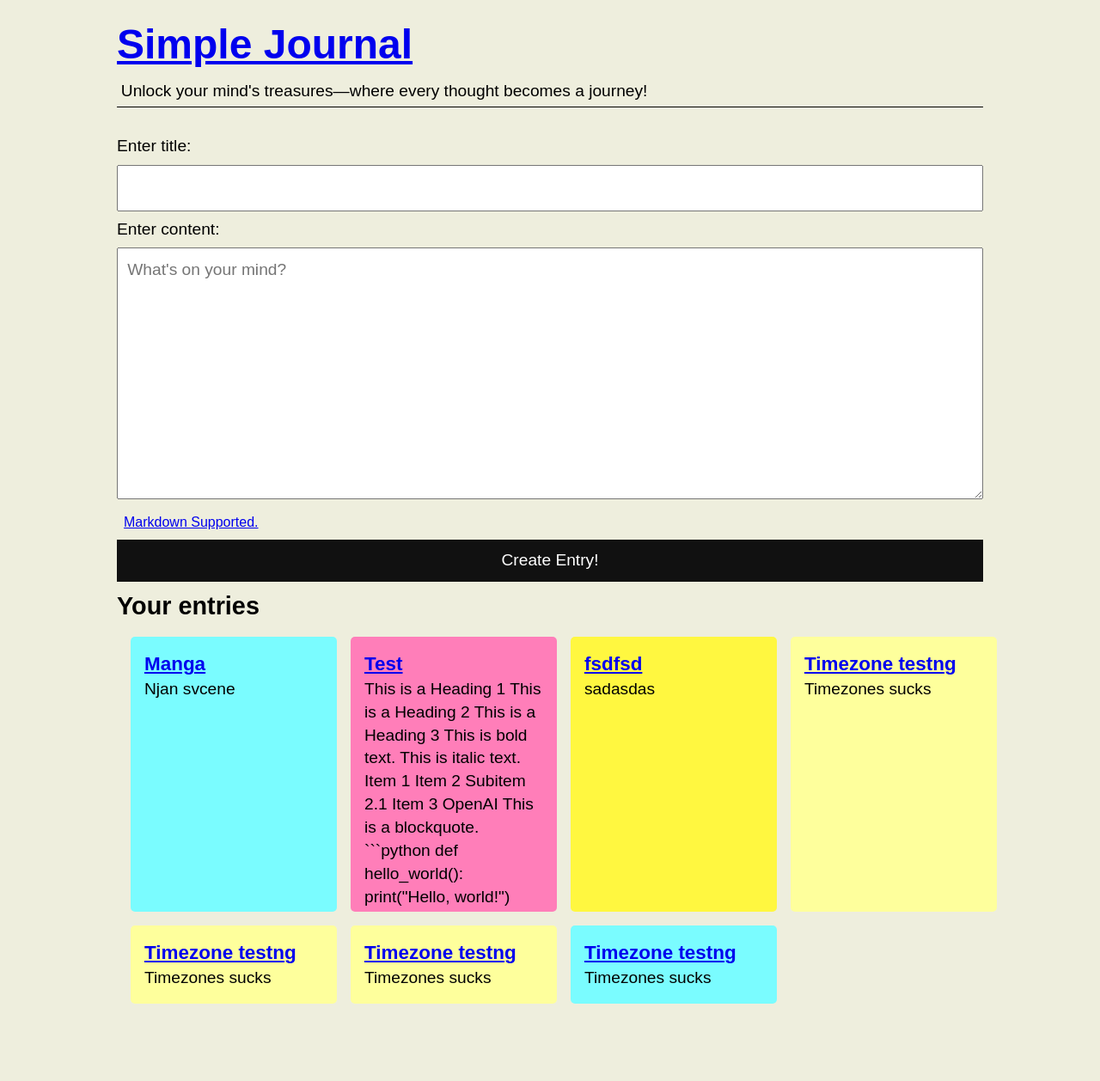
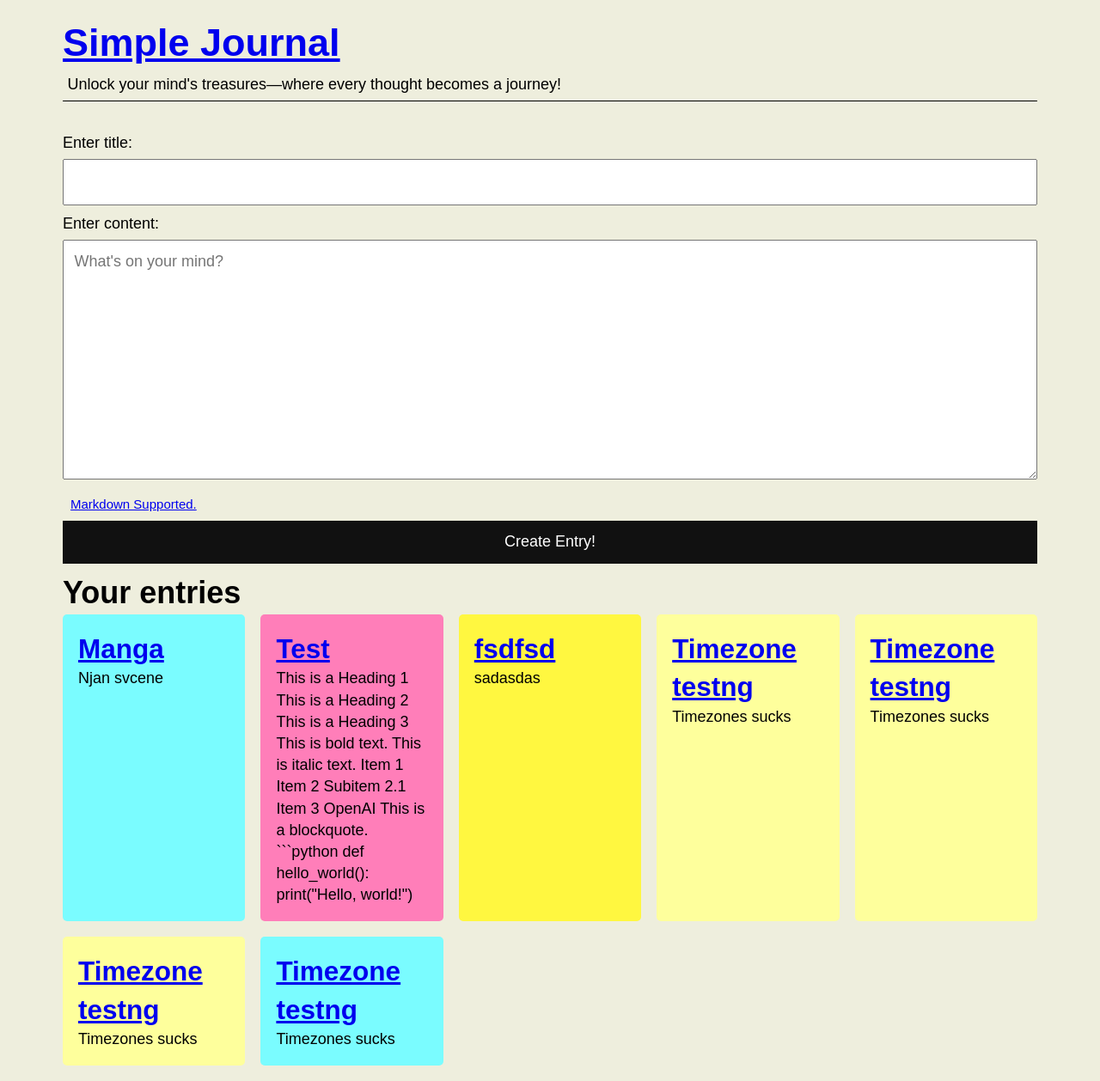
Before and after one commit to vachan-maker/simple-journal, a Flask app: page / in a window 1280 px wide. Shown: the whole page at 86% size. Before the commit the page ends 1168 px from the top, so only its background shows below. Run offline with Flask 3, Linux system fonts and the light colour scheme; some web fonts are replaced.

Commit message:
organizing css

```diff
--- a/simpleJournal/static/style.css
+++ b/simpleJournal/static/style.css
@@ -3,36 +3,60 @@
     margin: 0;
     padding:0;
 }
+html {
+    font-size:18px;
+}
 header {
     margin-bottom: 2rem;
     border-bottom: 1px solid black;
 }
-label {
-    margin-bottom: 0.5rem;
-}
 body
 {
     font-family: 'Supreme', sans-serif;
-    font-size:1.2em;
+    font-size:1rem;
     line-height: 1.4;
     max-width: 65rem;
     margin: 0 auto;
     padding: 1rem;
     background-color: #eeeedd;
 }
-h1 {
-    font-family: 'Chubbo', sans-serif;
-    font-size: 2.5em;
-    line-height: 1.5;
-
-}
-h2,h3 {
+h1, h2, h3, h4, h5, h6{
     font-family: 'Chubbo', sans-serif;
 }
-form {
+h1 {
+    font-size: 2.5rem;
+}
+
+h2 {
+    font-size: 2rem;
+}
+
+h3 {
+    font-size: 1.75rem;
+}
+
+h4 {
+    font-size: 1.5rem;
+}
+
+h5 {
+    font-size: 1.25rem;
+}
+
+h6 {
+    font-size: 1rem;
+}
+.flex {
     display: flex;
+}
+.flex-col {
     flex-direction: column;
+}
+.justify-center {
     justify-content: center;
+}
+label {
+    margin-bottom: 0.3rem;
 }
 input[type="text"],textarea,button {
     font: inherit;
@@ -57,10 +81,9 @@ button:hover {
 }
 .entries-grid {
     display: grid;
-    grid-template-columns: repeat(4,1fr);
+    grid-template-columns: repeat(auto-fill,minmax(200px,1fr));
     width: 100%;
     gap: 1rem;
-    margin: 1rem;
 }
 .entry {
     display: flex;
--- a/simpleJournal/templates/home.html
+++ b/simpleJournal/templates/home.html
@@ -9,7 +9,7 @@
     <h1><a href="/">Simple Journal</a></h1>
     <p>Unlock your mind's treasures—where every thought becomes a journey!</p>
 </header>
-<form action="/entry" method="POST">
+<form action="/entry" method="POST" class="flex flex-col justify-center">
     <label for="title">Enter title:</label>
     <input type="text" name='title' id="title" required/>
     <label for="content">Enter content: </label>
```
